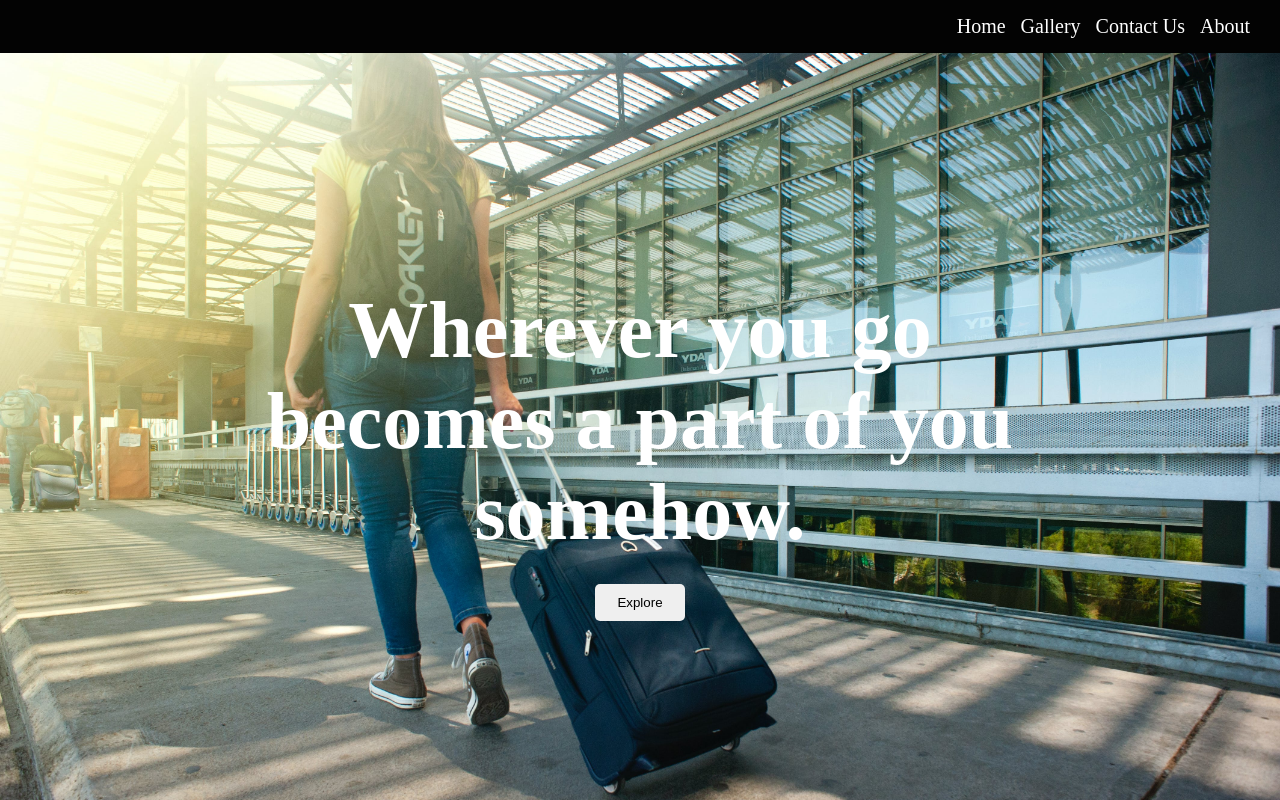
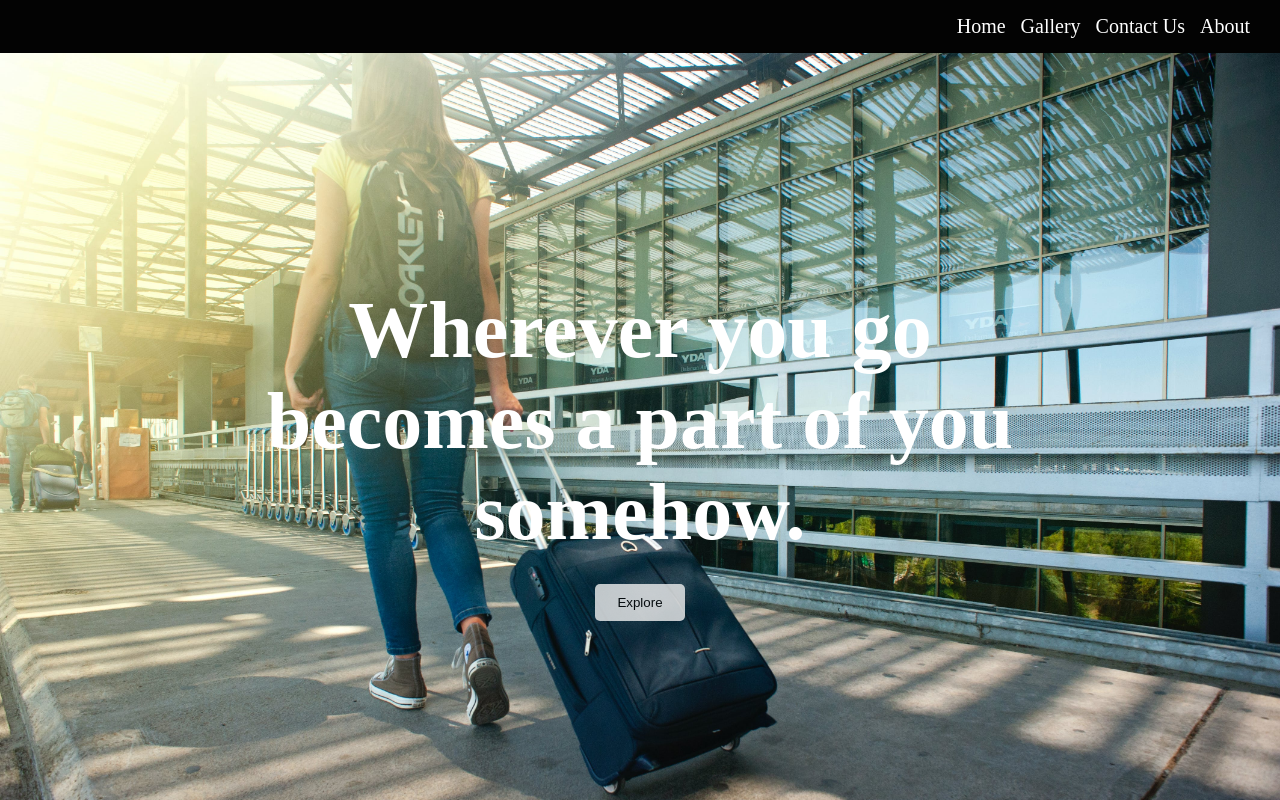
Before and after one commit to deve786/Test-2, a plain HTML site: page index.html in a window 1280 px wide. In both pictures the pointer is over the button "Explore". Shown: the top 800 px of the page. Drawn offline with Linux system fonts and the light colour scheme.

Commit message:
Btn Opacity

```diff
--- a/styel.css
+++ b/styel.css
@@ -66,6 +66,10 @@
     border-radius: 5px;
     border: none;
     cursor: pointer;
+
+}
+.banner_btn:hover{
+    opacity: 0.8;
 
 }
 
```
